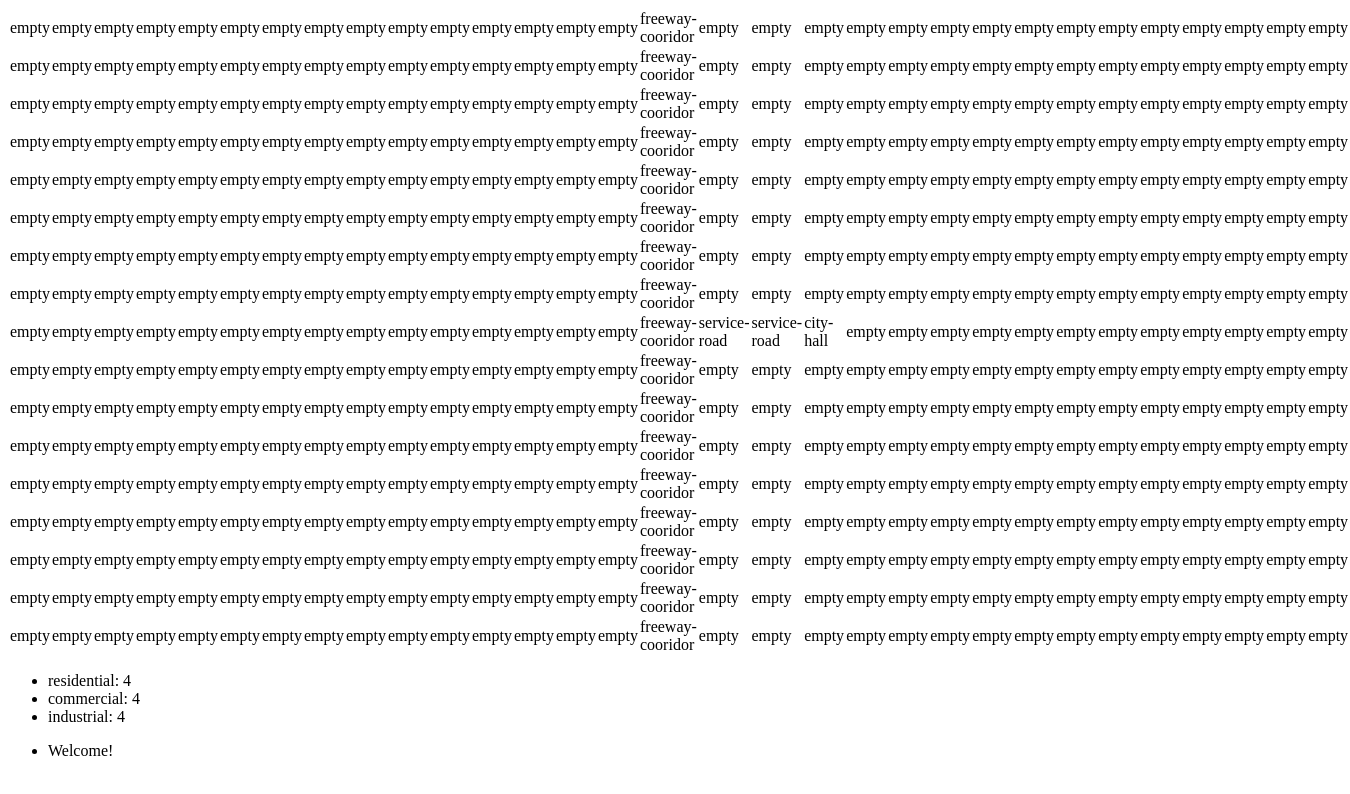
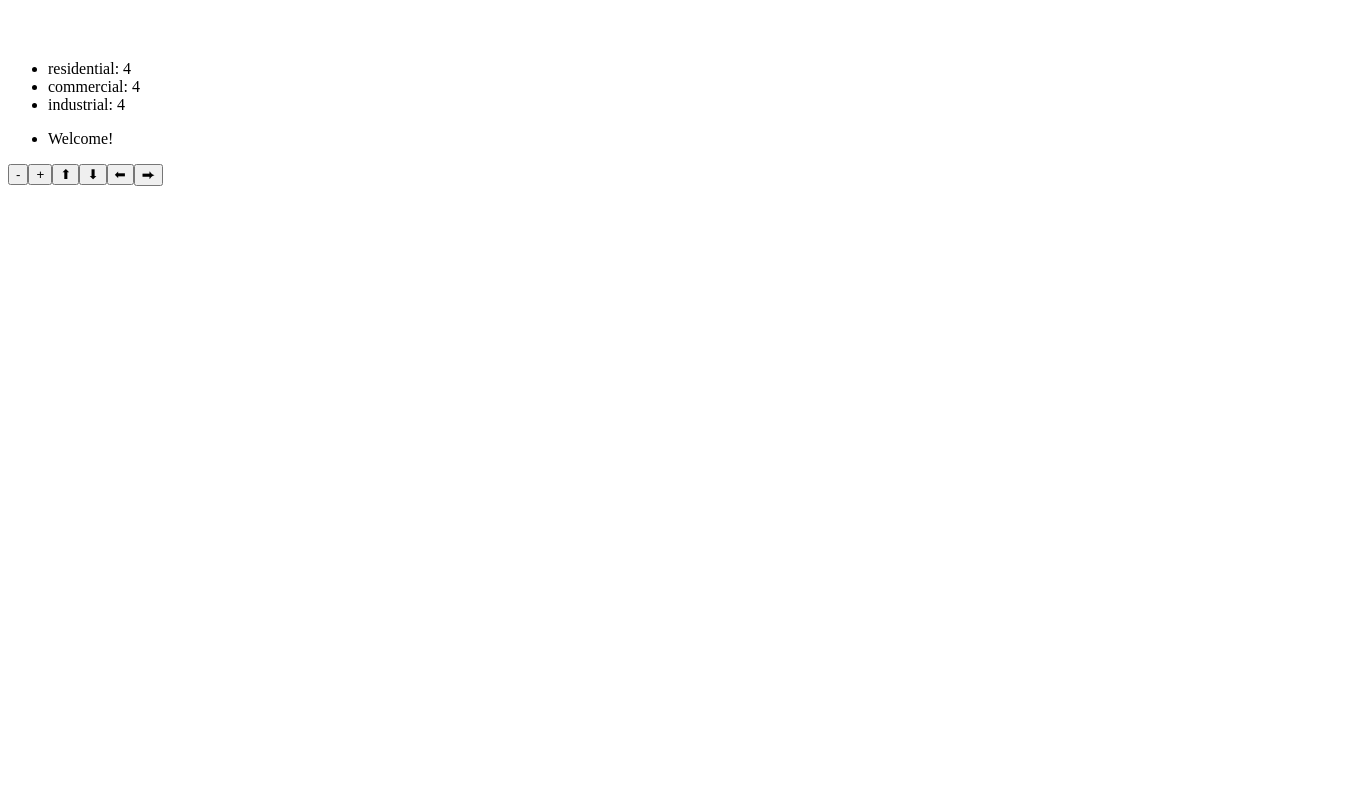
Before and after one commit to whatgoodisaroad/polity, a React app: page / in a window 1280 px wide. Shown: the top 794 px of the page, 1350 px wide, since content can reach past the window. Built offline with nearby package versions, Linux system fonts and the light colour scheme; the HTML template or start-up script is replaced by a standard one.

Commit message:
Pan + zoom

```diff
--- a/src/index.css
+++ b/src/index.css
@@ -5,11 +5,30 @@ body {
   border-collapse: collapse;
 }
 .map .cell {
-  width: 30px;
-  height: 30px;
   font-size: 6px;
   text-align: center;
   cursor: pointer;
+  overflow: hidden;
+}
+.map.zoom-level-4 .cell {
+  width: 128px;
+  height: 128px;
+}
+.map.zoom-level-8 .cell {
+  width: 64px;
+  height: 64px;
+}
+.map.zoom-level-16 .cell {
+  width: 32px;
+  height: 32px;
+}
+.map.zoom-level-32 .cell {
+  width: 16px;
+  height: 16px;
+}
+.map.zoom-level-64 .cell {
+  width: 8px;
+  height: 8px;
 }
 .map .cell:hover {
   outline: 1px solid black;
--- a/src/index.tsx
+++ b/src/index.tsx
@@ -4,12 +4,27 @@ import { CellType, getGrid, getInitialState, placeTile } from './game';
 
 function Game(): React.ReactNode {
   const [state, setState] = useState(getInitialState());
-  const rows = getGrid(state, { rowStart: -8, rowEnd: 8, colStart: -15, colEnd: 15 });
+  const [zoom, setZoom] = useState(16);
+  const [centerRow, setCenterRow] = useState(0);
+  const [centerColumn, setCenterColumn] = useState(0);
+  const aspect = 1.8;
+  const rowStart = centerRow - zoom * 0.5;
+  const rowEnd = centerRow + zoom * 0.5;
+  const colStart = centerColumn - Math.floor(aspect * zoom * 0.5);
+  const colEnd = centerColumn + Math.floor(aspect * zoom * 0.5);
+  const rows = getGrid(state, { rowStart, rowEnd, colStart, colEnd });
+
+  const zoomIn = () => setZoom(Math.max(zoom * 0.5, 4));
+  const zoomOut = () => setZoom(Math.min(zoom * 2, 64));
+  const moveUp = () => setCenterRow(centerRow - zoom * 0.25);
+  const moveDown = () => setCenterRow(centerRow + zoom * 0.25);
+  const moveLeft = () => setCenterColumn(centerColumn - Math.max(2, Math.floor(aspect * zoom * 0.25)));
+  const moveRight = () => setCenterColumn(centerColumn + Math.max(2, Math.floor(aspect * zoom * 0.25)));
 
   return <div>
     <table
       cellPadding={0}
-      className="map"
+      className={`map zoom-level-${zoom}`}
       onClick={(e) => {
         const target = e.target as HTMLTableCellElement;
         if (!target.classList.contains('cell') || !state.paintTile) {
@@ -29,9 +44,7 @@ function Game(): React.ReactNode {
                 data-row={cell.row}
                 data-column={cell.column}
                 key={`cell-${cell.row}-${cell.column}`}
-              >
-                {cell.type}
-              </td>
+              />
             ))}
           </tr>
         ))}
@@ -62,6 +75,14 @@ function Game(): React.ReactNode {
     <ul className="log">
       {state.log.map((entry) => <li key={entry}>{entry}</li>)}
     </ul>
+    <div>
+      <button onClick={zoomOut}>-</button>
+      <button onClick={zoomIn}>+</button>
+      <button onClick={moveUp}>⬆</button>
+      <button onClick={moveDown}>⬇</button>
+      <button onClick={moveLeft}>⬅</button>
+      <button onClick={moveRight}>⮕</button>
+    </div>
   </div>;
 }
 
```
